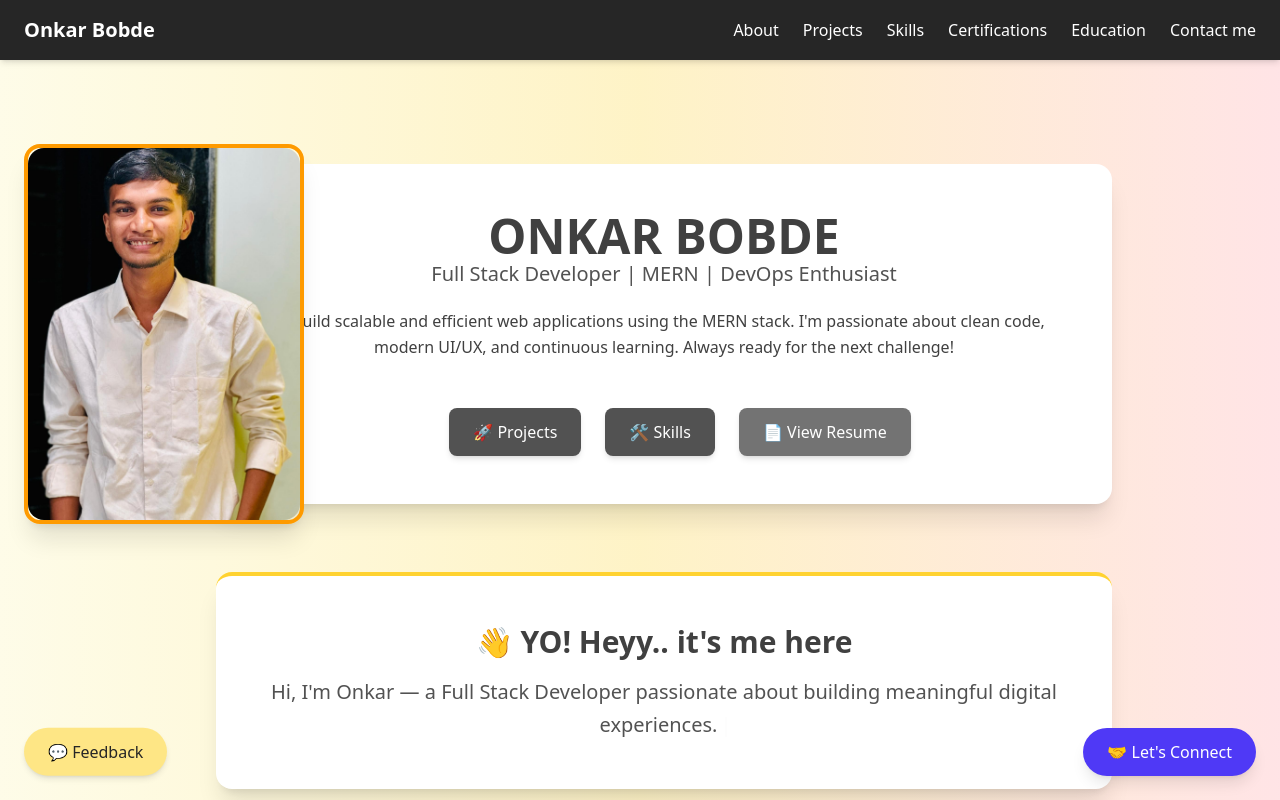
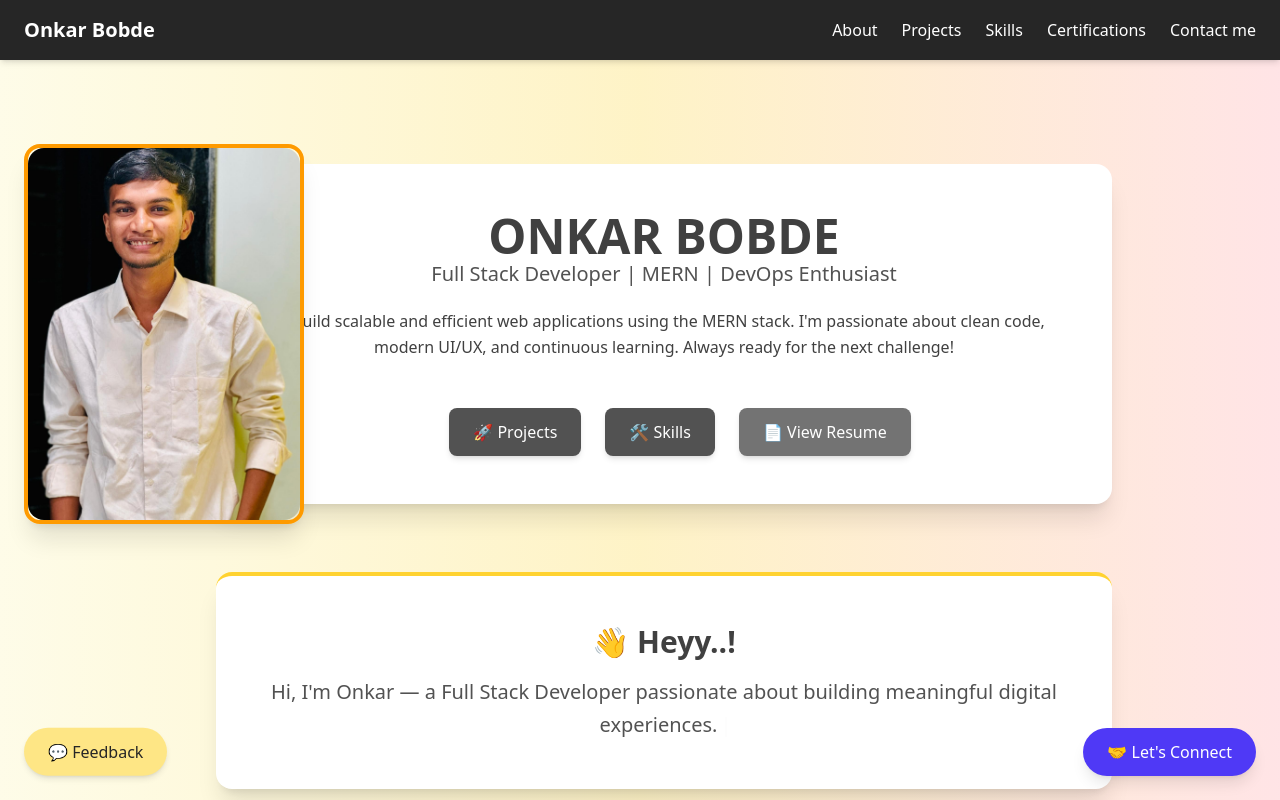
Before and after one commit to Omkys/my-portfolip, a React (Vite) app: page / in a window 1280 px wide. Shown: the top 800 px of the page. Built offline with nearby package versions, Linux system fonts and the light colour scheme.

Commit message:
comment out the part

```diff
--- a/src/App.jsx
+++ b/src/App.jsx
@@ -52,7 +52,7 @@ function App() {
             {showSection === 'about' ? (
               <section className="fade-in w-full max-w-4xl bg-white shadow-xl rounded-2xl p-6 sm:p-10 md:p-12 mt-4 ml-2 sm:ml-2 md:ml-6 border-t-4 border-amber-300 text-center">
                 <h2 className="text-3xl font-bold text-neutral-700 mb-4">
-                  👋 YO! Heyy.. it's me here
+                  👋  Heyy..!
                 </h2>
                 <p className="text-xl text-neutral-600 font-medium leading-relaxed">
                   <Typewriter
--- a/src/components/Navbar.jsx
+++ b/src/components/Navbar.jsx
@@ -90,12 +90,12 @@ function NavButtons({ handleClick }) {
       >
         Certifications
       </button>
-      <button
+     {/* <button
         onClick={() => handleClick('education')}
         className="hover:text-amber-400 transition duration-200 hover:underline"
       >
         Education
-      </button>
+      </button>  Uncomment if you want to add Connect section later */}
       <button
         onClick={() => handleClick('contactme')}
         className="hover:text-amber-400 transition duration-200 hover:underline"
```
